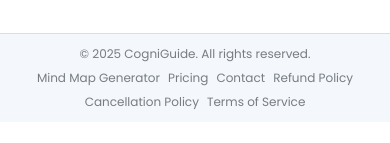
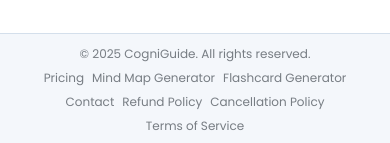
Before and after one commit to Led-adel-pilot/CogniGuide, a Next.js app: page /ai-flashcard-generator in a window 390 px wide. Shown: the part 4717-4860 px from the top of the page. Before the commit the page ends 4839 px from the top, so only its background shows below. Built offline with nearby package versions, Linux system fonts and the light colour scheme; no server answers.

Commit message:
Moved LP links from header to footer

```diff
--- a/components/FlashcardGeneratorLanding.tsx
+++ b/components/FlashcardGeneratorLanding.tsx
@@ -97,7 +97,6 @@
               <h1 className="text-2xl font-bold font-heading tracking-tighter">CogniGuide</h1>
             </div>
             <div className="flex items-center gap-4">
-              <Link href="/ai-mind-map-generator" className="hidden text-sm text-primary font-medium hover:underline sm:inline">Mind Map Generator</Link>
               <Link href="/pricing" className="hidden text-sm text-muted-foreground hover:underline sm:inline">Pricing</Link>
               {isAuthed ? (
                 <button onClick={() => router.push('/dashboard')} className="px-4 py-2 text-sm rounded-full border hover:bg-muted/50">Dashboard</button>
@@ -273,8 +272,19 @@
           <div className="container py-3 flex flex-col md:flex-row justify-between items-center gap-2">
             <p className="text-xs text-muted-foreground/70">&copy; {new Date().getFullYear()} CogniGuide. All rights reserved.</p>
             <nav className="flex flex-wrap justify-center gap-2 sm:gap-4">
-              <Link href="/ai-mind-map-generator" className="text-xs text-muted-foreground/70 hover:underline md:hidden">Mind Map Generator</Link>
               <Link href="/pricing" className="text-xs text-muted-foreground/70 hover:underline md:hidden">Pricing</Link>
+              <Link
+                href="/ai-mind-map-generator"
+                className="text-xs text-muted-foreground/70 hover:underline"
+              >
+                Mind Map Generator
+              </Link>
+              <Link
+                href="/ai-flashcard-generator"
+                className="text-xs text-muted-foreground/70 hover:underline"
+              >
+                Flashcard Generator
+              </Link>
               <Link href="/contact" className="text-xs text-muted-foreground/70 hover:underline">Contact</Link>
               <Link href="/legal/refund-policy" className="text-xs text-muted-foreground/70 hover:underline">Refund Policy</Link>
               <Link href="/legal/cancellation-policy" className="text-xs text-muted-foreground/70 hover:underline">Cancellation Policy</Link>
--- a/components/HomeLanding.tsx
+++ b/components/HomeLanding.tsx
@@ -139,12 +139,6 @@
             </div>
             <div className="flex items-center gap-4">
               <Link
-                href="/ai-mind-map-generator"
-                className="hidden text-sm text-primary font-medium hover:underline sm:inline"
-              >
-                Mind Map Generator
-              </Link>
-              <Link
                 href="/pricing"
                 className="hidden text-sm text-muted-foreground hover:underline sm:inline"
               >
@@ -244,16 +238,16 @@
             <p className="text-xs text-muted-foreground/70">&copy; {new Date().getFullYear()} CogniGuide. All rights reserved.</p>
             <nav className="flex flex-wrap justify-center gap-2 sm:gap-4">
               <Link
-                href="/ai-mind-map-generator"
-                className="text-xs text-muted-foreground/70 hover:underline md:hidden"
-              >
-                Mind Map Generator
-              </Link>
-              <Link
                 href="/pricing"
                 className="text-xs text-muted-foreground/70 hover:underline md:hidden"
               >
                 Pricing
+              </Link>
+              <Link
+                href="/ai-mind-map-generator"
+                className="text-xs text-muted-foreground/70 hover:underline"
+              >
+                Mind Map Generator
               </Link>
               <Link href="/contact" className="text-xs text-muted-foreground/70 hover:underline">Contact</Link>
               <Link href="/legal/refund-policy" className="text-xs text-muted-foreground/70 hover:underline">Refund Policy</Link>
--- a/components/MindMapGeneratorLanding.tsx
+++ b/components/MindMapGeneratorLanding.tsx
@@ -105,9 +105,6 @@
             </Link>
           </div>
           <nav className="flex items-center gap-4">
-            <Link href="/ai-mind-map-generator" className="hidden text-sm text-primary font-medium sm:inline">
-              Mind Map Generator
-            </Link>
             <Link href="/pricing" className="hidden text-sm text-muted-foreground hover:underline sm:inline">
               Pricing
             </Link>
@@ -334,11 +331,17 @@
         <div className="container py-3 flex flex-col md:flex-row justify-between items-center gap-2">
           <p className="text-xs text-muted-foreground/70">&copy; {new Date().getFullYear()} CogniGuide. All rights reserved.</p>
           <nav className="flex flex-wrap justify-center gap-2 sm:gap-4">
-            <Link href="/ai-mind-map-generator" className="text-xs text-muted-foreground/70 hover:underline md:hidden">
+            <Link href="/pricing" className="text-xs text-muted-foreground/70 hover:underline md:hidden">
+              Pricing
+            </Link>
+            <Link href="/ai-mind-map-generator" className="text-xs text-muted-foreground/70 hover:underline">
               Mind Map Generator
             </Link>
-            <Link href="/pricing" className="text-xs text-muted-foreground/70 hover:underline">
-              Pricing
+            <Link
+              href="/ai-flashcard-generator"
+              className="text-xs text-muted-foreground/70 hover:underline"
+            >
+              Flashcard Generator
             </Link>
             <Link href="/contact" className="text-xs text-muted-foreground/70 hover:underline">
               Contact
```
